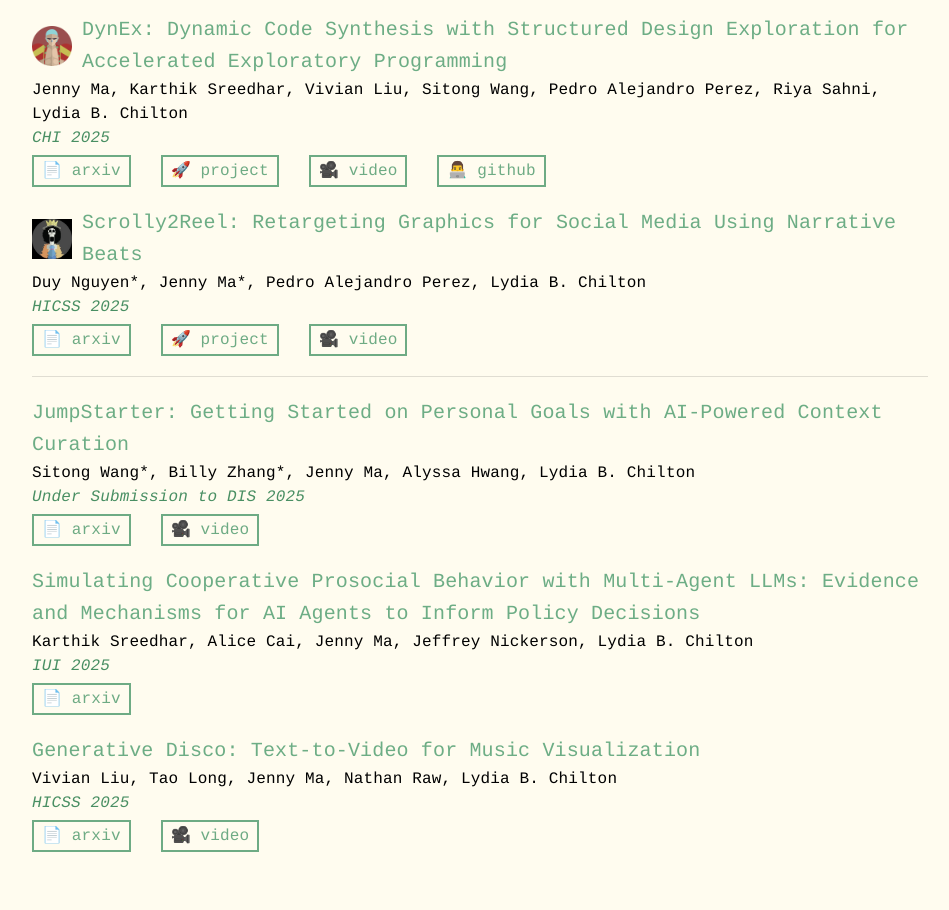
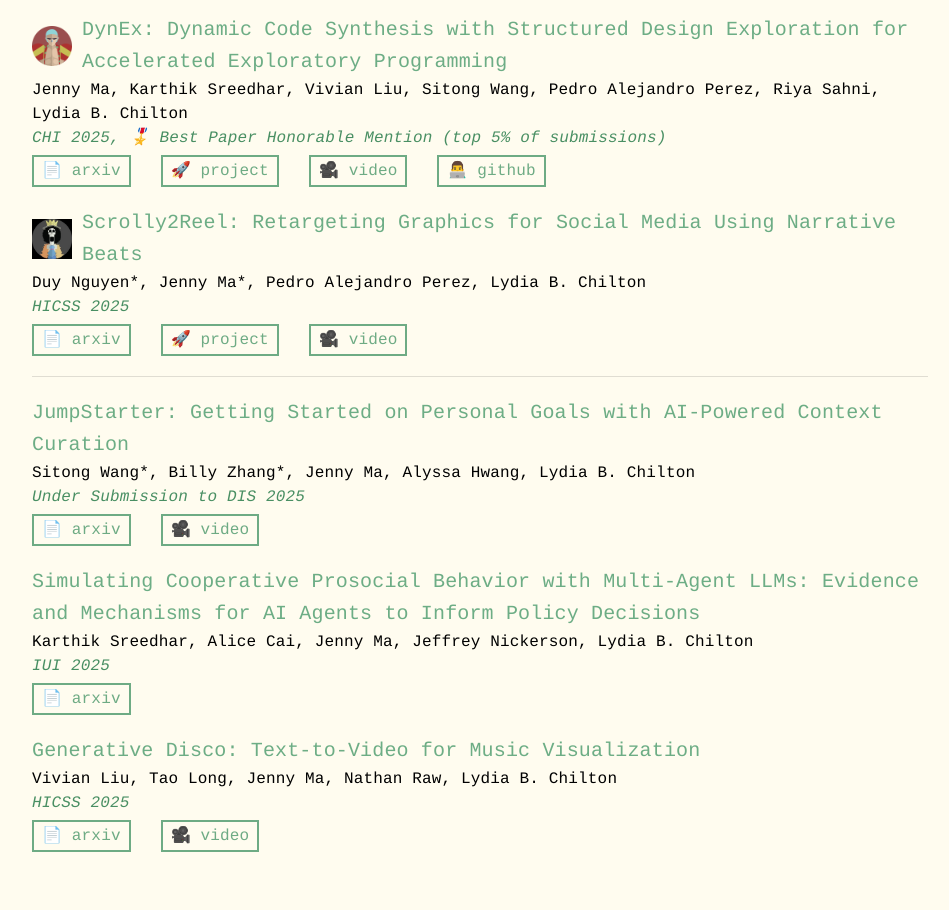
Before and after one commit to jennygzma/jennygzma.github.io, a React (Create React App) app: page /#/ in a window 1280 px wide. Shown: the part 860-1770 px from the top of the page, without its empty margins (160-1109 px from the left). Built offline with nearby package versions, Linux system fonts and the light colour scheme.

Commit message:
award heheeheh

```diff
--- a/src/components/Research.js
+++ b/src/components/Research.js
@@ -32,7 +32,8 @@ export default function Research() {
               </Typography>
               <Typography>
                 <span style={{ fontStyle: "italic", color: "#498f63" }}>
-                  CHI 2025
+                  CHI 2025, 🎖️ Best Paper Honorable Mention (top 5% of
+                  submissions)
                 </span>
               </Typography>
               <Stack direction="row" spacing={"30px"} pt="5px">
```
